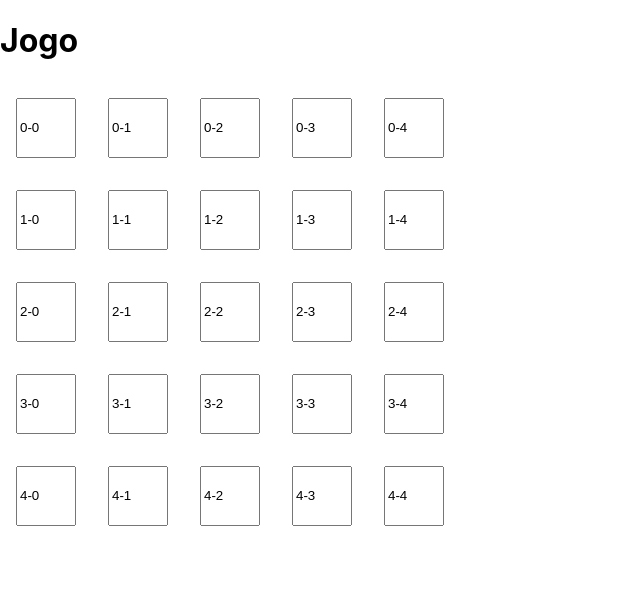
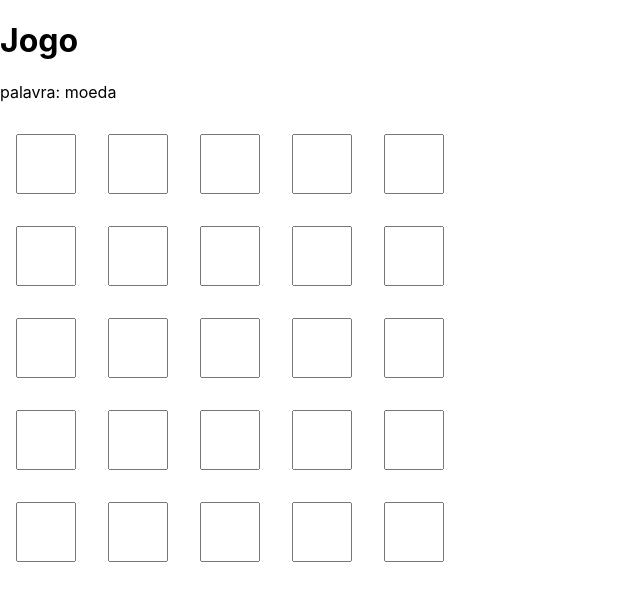
Before and after one commit to BrenoP/Termo-recriation, a Next.js app: page /game in a window 1280 px wide. Shown: the top 600 px of the page, without its empty margins (0-640 px from the left). Built offline with nearby package versions, Linux system fonts and the light colour scheme.

Commit message:
context api created

```diff
--- a/src/components/InputLetter/InputLetter.tsx
+++ b/src/components/InputLetter/InputLetter.tsx
@@ -6,7 +6,7 @@ const InputLetter = ({
   row
 }: any) => {
   return (
-    <Letter type="text" autoFocus={autoFocus} maxLength={1} value={column + "-" + row} readOnly />
+    <Letter type="text" autoFocus={autoFocus} maxLength={1} />
   )
 }
 
--- a/src/pages/_app.tsx
+++ b/src/pages/_app.tsx
@@ -1,8 +1,13 @@
 import '../styles/globals.css'
 import type { AppProps } from 'next/app'
+import { GameProvider } from '../providers/game'
 
 function MyApp({ Component, pageProps }: AppProps) {
-  return <Component {...pageProps} />
+  return (
+    <GameProvider>
+      <Component {...pageProps} />
+    </GameProvider>
+  )
 }
 
 export default MyApp
--- a/src/pages/game.tsx
+++ b/src/pages/game.tsx
@@ -1,16 +1,27 @@
-import type { NextPage } from 'next'
+import type { GetStaticProps } from 'next';
+import { useContext } from 'react';
+import axios from 'axios';
+
 import InputLetter from '../components/InputLetter/InputLetter';
+import { GameContext } from '../providers/game';
 
-const Game: NextPage = () => {
+const Game = ({ props }: any) => {
 
   const tries = 5;
   const words_max = 5;
 
   const rows = new Array(tries).fill(new Array(words_max).fill("a"))
 
+  const { board, setBoard } : any = useContext(GameContext);
+
+
+  console.log(props.word)
+  console.log(board)
+
   return (
     <div>
       <h1>Jogo</h1>
+      <p>palavra: { props.word }</p>
       {
         rows.map((row, index) => (
           <div key={index}>
@@ -28,4 +39,15 @@ const Game: NextPage = () => {
   )
 }
 
+export const getStaticProps: GetStaticProps = async () => {
+  const response = await axios.get(`http://localhost:3000/api/wordGeneration`);
+  const data = await response.data;
+
+  return {
+    props: {
+      props: data
+    }
+  }
+}
+
 export default Game
--- /dev/null
+++ b/src/providers/game.tsx
@@ -0,0 +1,26 @@
+import React, { useState } from "react";
+
+export const GameContext = React.createContext({});
+
+export function GameProvider(props: any) {
+  const [board, setBoard] = useState([
+    ["", "", "", "", ""],
+    ["", "", "", "", ""],
+    ["", "", "", "", ""],
+    ["", "", "", "", ""],
+    ["", "", "", "", ""]
+  ]);
+
+  return (
+    <GameContext.Provider
+      value={{
+        board,
+        setBoard
+      }}
+    >
+      {props.children}
+    </GameContext.Provider>
+  );
+};
+
+export const useGame = () => React.useContext(GameContext);
```
